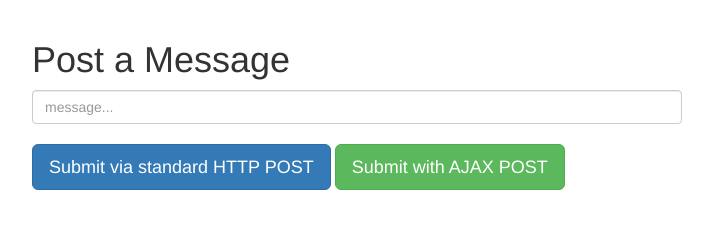
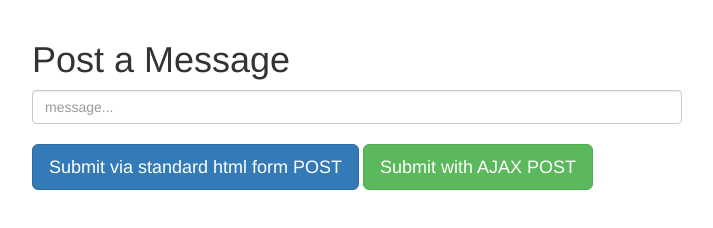
Before and after one commit to snozza/cyf-api, a website: page send.html in a window 1280 px wide. Shown: the whole page, without its empty margins (283-996 px from the left). Drawn offline with nearby package versions, Linux system fonts and the light colour scheme.

Commit message:
change wording

```diff
--- a/send.html
+++ b/send.html
@@ -13,7 +13,7 @@
         <h1>Post a Message</h2>
         <form class="msg-form" action="/chatroom?id=cyf" method="POST">
           <input class="form-control" type="text" name="message" placeholder="message..." required><br>
-          <input class="btn btn-lg btn-primary" type="submit" value="Submit via standard HTTP POST">
+          <input class="btn btn-lg btn-primary" type="submit" value="Submit via standard html form POST">
           <button class="btn btn-lg btn-success say-button">Submit with AJAX POST</button>
         </form>
         <h3 class="text-box"></h3>
```
